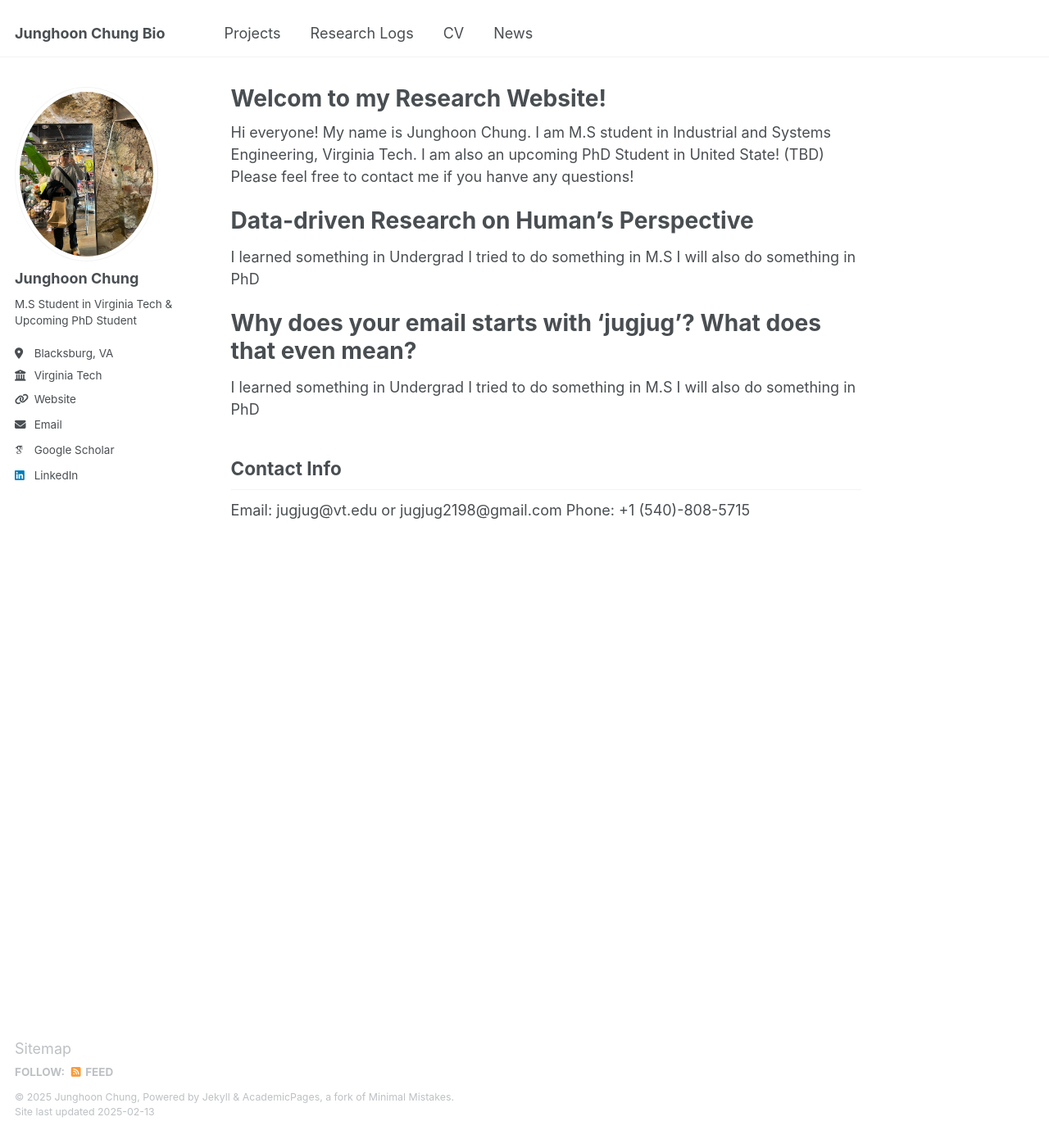
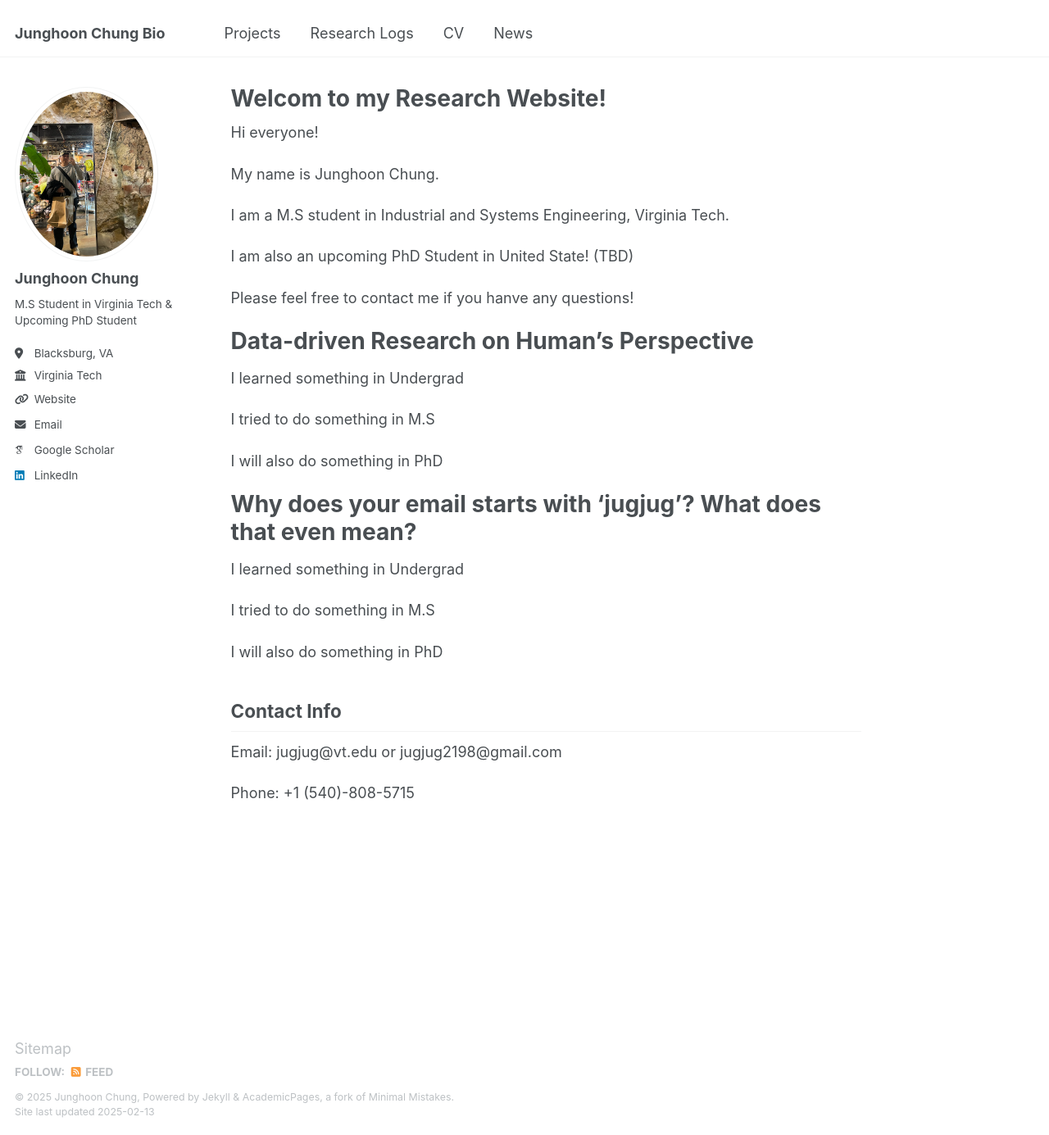
Before and after one commit to Junghoon-Chung/Junghoon-Chung.github.io, a Jekyll site: the page built from _pages/about.md, in a window 1280 px wide and 1385 px high. Shown: the whole window at 82% size. Built offline with Jekyll 4.4.1, drawn with Linux system fonts in a browser that asks for light colours; some web fonts are replaced.

```diff
--- a/_pages/about.md
+++ b/_pages/about.md
@@ -8,24 +8,33 @@ redirect_from:
 ---
 
 Hi everyone!
+
 My name is Junghoon Chung.
-I am M.S student in Industrial and Systems Engineering, Virginia Tech.
+
+I am a M.S student in Industrial and Systems Engineering, Virginia Tech.
+
 I am also an upcoming PhD Student in United State! (TBD)
+
 Please feel free to contact me if you hanve any questions!
 
 Data-driven Research on Human's Perspective
 ======
 I learned something in Undergrad
+
 I tried to do something in M.S
+
 I will also do something in PhD
 
 Why does your email starts with 'jugjug'? What does that even mean?
 ======
 I learned something in Undergrad
+
 I tried to do something in M.S
+
 I will also do something in PhD
 
 Contact Info
 ------
 Email: jugjug@vt.edu or jugjug2198@gmail.com
+
 Phone: +1 (540)-808-5715
```
